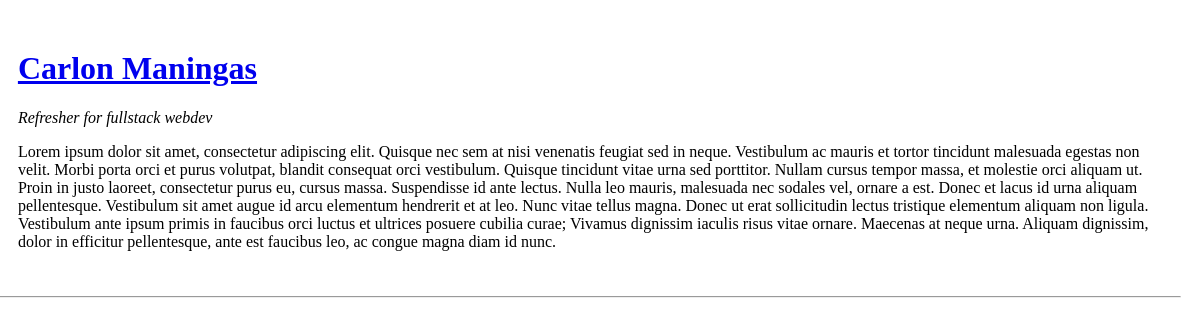
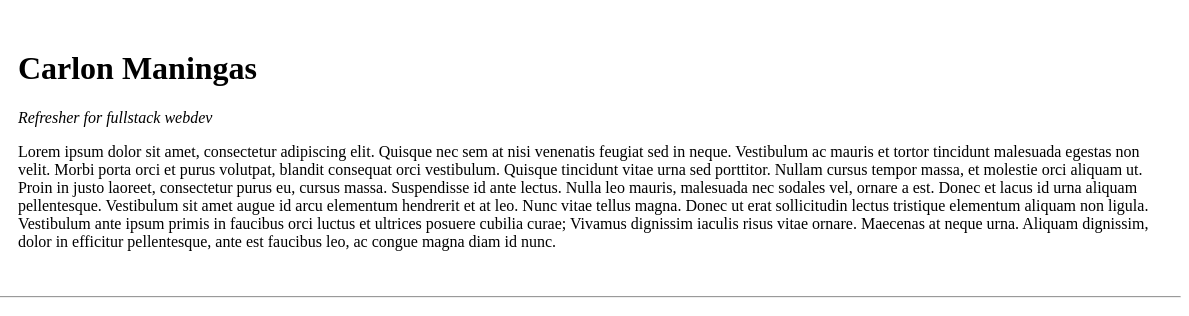
Before and after one commit to Chowzerg/CV, a plain HTML site: page index.html in a window 1280 px wide. Shown: the top 316 px of the page, 91-1280 px from the left. Drawn offline with Linux system fonts and the light colour scheme.

Commit message:
Update index.html

```diff
--- a/index.html
+++ b/index.html
@@ -11,9 +11,8 @@
   <table cellspacing="20">
     <tr>
       <td> <img src="images\carlon profile.png" alt="Carlon profile pic"></td>
-      <td> <a href="https://www.facebook.com/carlon.maningas">
-          <h1>Carlon Maningas</h1>
-        </a>
+      <td> <h1>Carlon Maningas</h1>
+
 
         <p>
           <em>Refresher for fullstack webdev</em>
```
